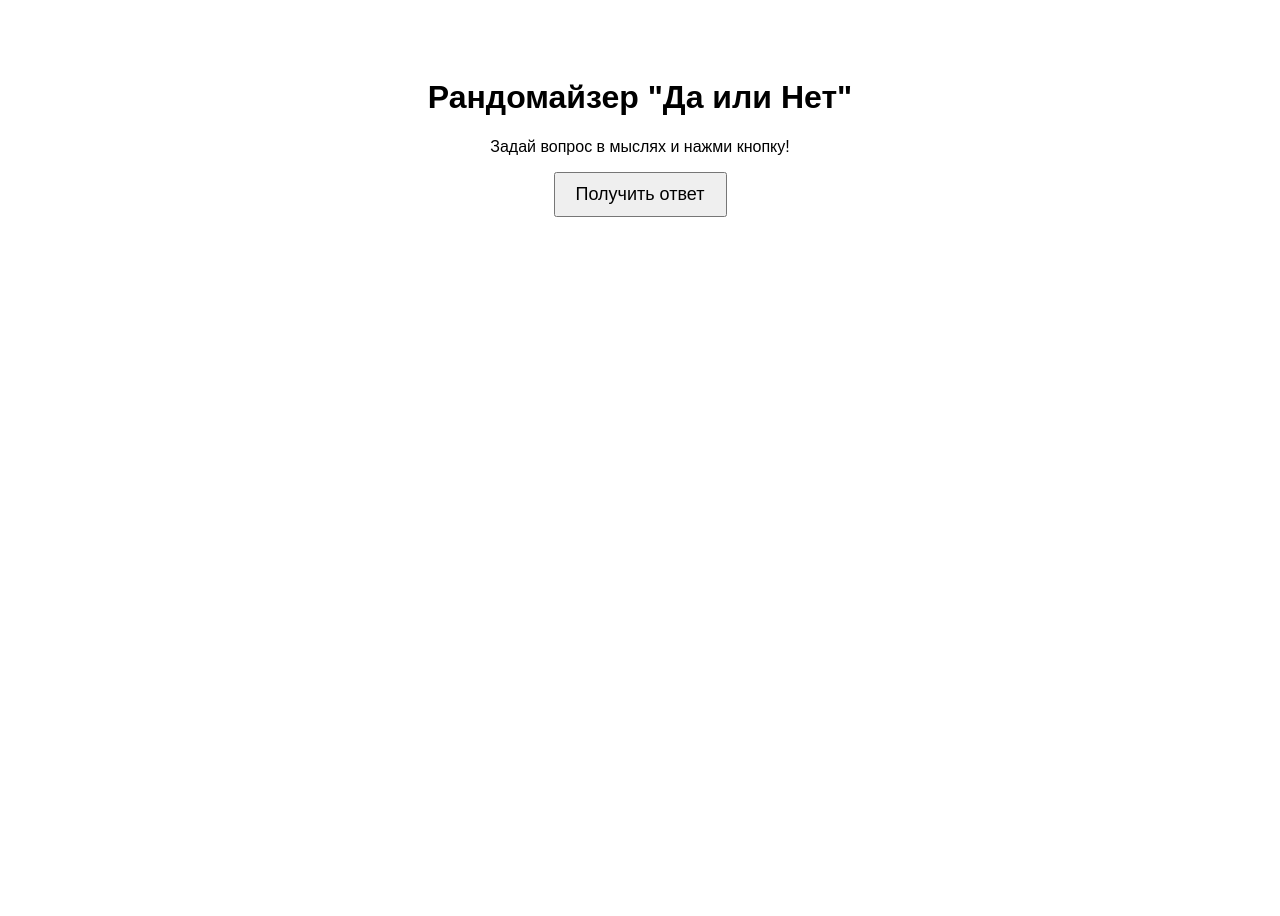
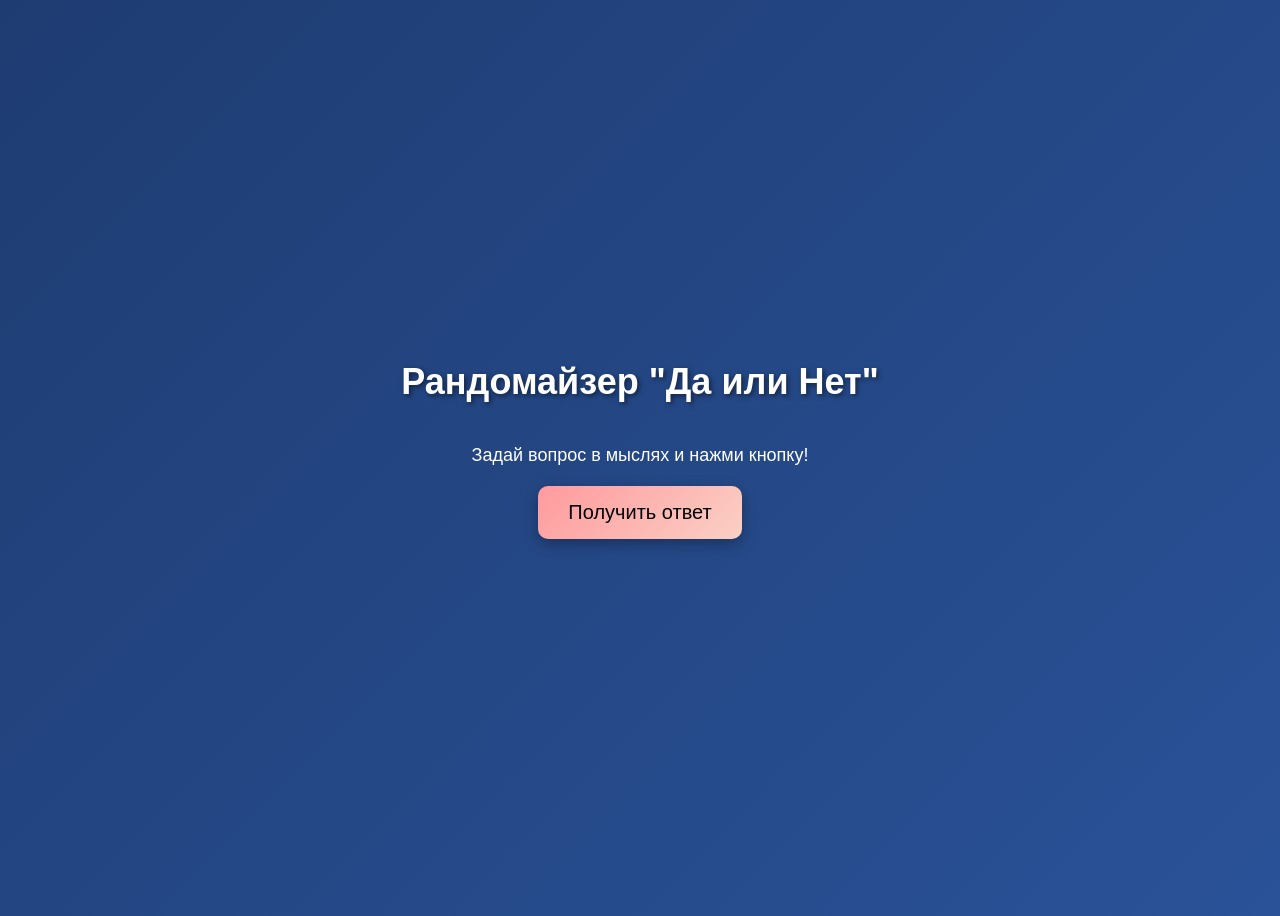
Before and after one commit to alexblunt/randomizer, a Flask app: page / in a window 1280 px wide. Before the commit the page ends 217 px from the top, so only its background shows below. Run offline with Flask 3, Linux system fonts and the light colour scheme.

Commit message:
Add files via upload

```diff
--- a/templates/index.html
+++ b/templates/index.html
@@ -5,9 +5,62 @@
     <meta name="viewport" content="width=device-width, initial-scale=1.0">
     <title>Рандомайзер "Да или Нет"</title>
     <style>
-        body { font-family: Arial, sans-serif; text-align: center; padding: 50px; }
-        button { font-size: 18px; padding: 10px 20px; cursor: pointer; }
-        #answer { font-size: 24px; margin-top: 20px; font-weight: bold; }
+        /* Основные стили */
+        body {
+            font-family: Arial, sans-serif;
+            text-align: center;
+            padding: 50px;
+            background: linear-gradient(135deg, #1e3c72, #2a5298);
+            color: white;
+            height: 100vh;
+            display: flex;
+            flex-direction: column;
+            justify-content: center;
+            align-items: center;
+        }
+
+        h1 {
+            font-size: 36px;
+            text-shadow: 2px 2px 5px rgba(0, 0, 0, 0.5);
+        }
+
+        p {
+            font-size: 18px;
+            margin-bottom: 20px;
+        }
+
+        /* Стили кнопки */
+        button {
+            font-size: 20px;
+            padding: 15px 30px;
+            border: none;
+            border-radius: 10px;
+            background: linear-gradient(135deg, #ff9a9e, #fad0c4);
+            color: black;
+            cursor: pointer;
+            transition: all 0.3s ease-in-out;
+            box-shadow: 0px 5px 15px rgba(0, 0, 0, 0.3);
+        }
+
+        button:hover {
+            background: linear-gradient(135deg, #ff758c, #ff7eb3);
+            transform: scale(1.05);
+        }
+
+        /* Блок с ответом */
+        #answer {
+            font-size: 28px;
+            font-weight: bold;
+            margin-top: 20px;
+            opacity: 0;
+            transform: scale(0.8);
+            transition: all 0.5s ease-in-out;
+        }
+
+        .show {
+            opacity: 1;
+            transform: scale(1);
+        }
     </style>
 </head>
 <body>
@@ -23,7 +76,9 @@
             fetch("/randomize")
                 .then(response => response.json())
                 .then(data => {
-                    document.getElementById("answer").textContent = data.answer;
+                    let answerElement = document.getElementById("answer");
+                    answerElement.textContent = data.answer;
+                    answerElement.classList.add("show");
                 });
         }
     </script>
```
